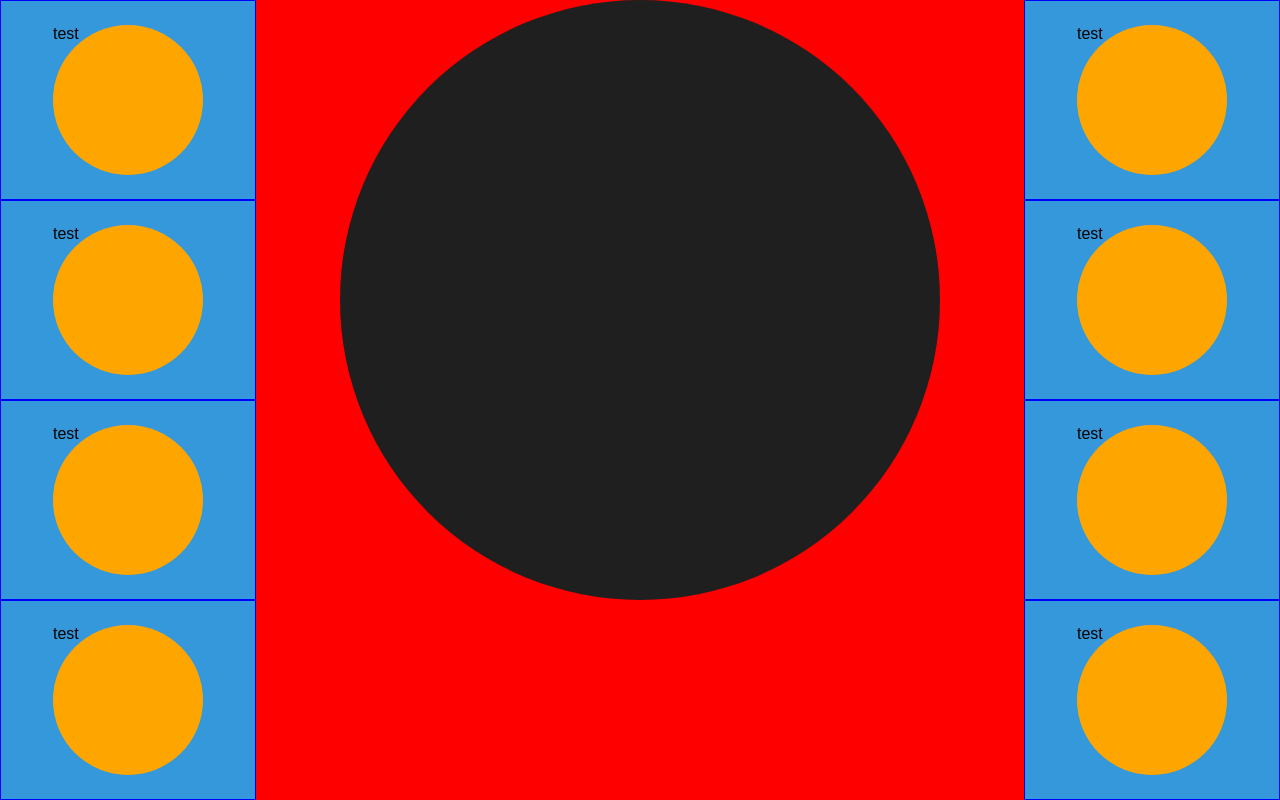
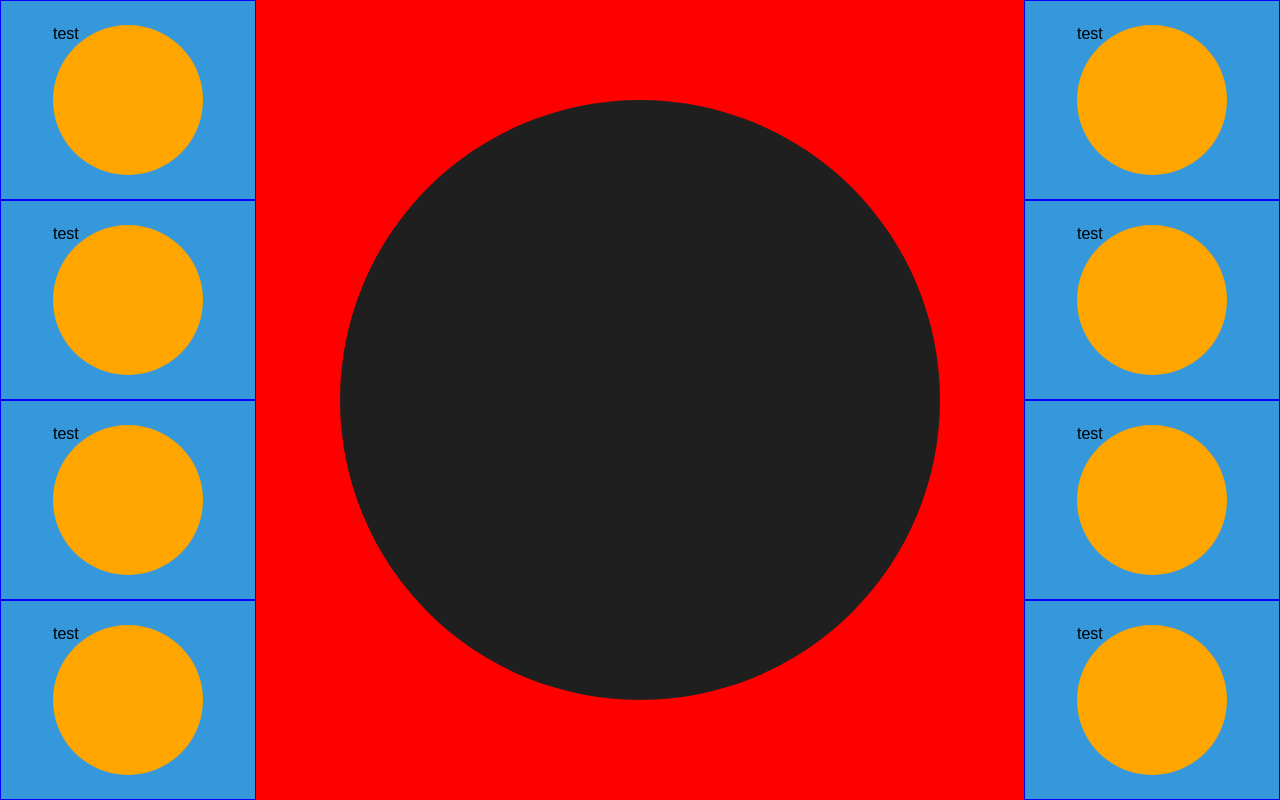
Before and after one commit to issunboshi/6music-hack, a website: page index.html in a window 1280 px wide. Drawn offline with nearby package versions, Linux system fonts and the light colour scheme.

Commit message:
working on positoning loop

```diff
--- a/library/js/ui.js
+++ b/library/js/ui.js
@@ -18,28 +18,20 @@ $(function() {
 
   	var item   = '.audio-block',
   	    target = ".audio-target-container",
-		width = $(target).width(),
-		height = $(target).height(),
-		top = $(target).offset().top,
-		left = $(target).offset().left,
+  	    item_size = 75,
+		top = (780/2 - (75/2)),
+		left = (1440/2 - (75/2));
 
-		cntrLeft = (width / 2) - ($(item).width() / 2) + left,
-		cntrTop = (height / 2) - ($(item).height() / 2) + top;
+		top1 	= top - item_size;
+        left1	= left - item_size;
 
-		console.log(cntrLeft);
+    for (var i = 1; i >= 8; i++) {
+    	$( item + "--" + i ).draggable({
+  		    stop: function() {
+  		       $( this ).animate({ top: (top + "--" + i) + "px", left: (left + "--" + i) + "px" });
+  		    }
+  		});
+    };
 
-  $( item ).draggable({
 
-        stop: function() {
-
-           $( item ).animate({ top: cntrTop + "px", left: cntrLeft + "px" });
-           //$(this).animate({ left: (centerX - (item_height/2)), top: (centerY/2) });
-           //$(this).animate({ left: (centerX/2 - item_height), top: (centerY/2 - item_height) });
-        }
-
-         //drag: function( event, ui ) {
-         //  ui.position.left = centerX;
-         //}
-      //}
-  });
 });
--- a/library/scss/_base.scss
+++ b/library/scss/_base.scss
@@ -48,7 +48,8 @@ h1 {
 	float: left;
 
 	.audio-target {
-		@include h-a;
+		@include hv-a;
+		position: absolute;
 		width: 80%;
 		max-width: 600px;
 		height: 80%;
```
Also changed, not shown: library/css/style.css, 1 other file.
